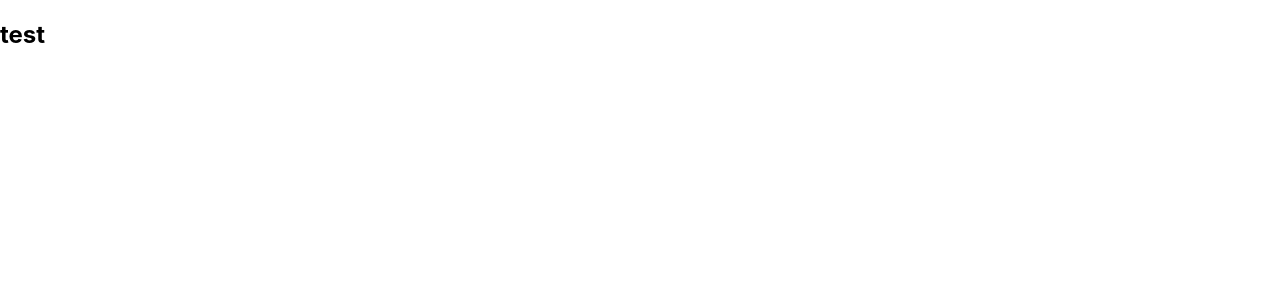
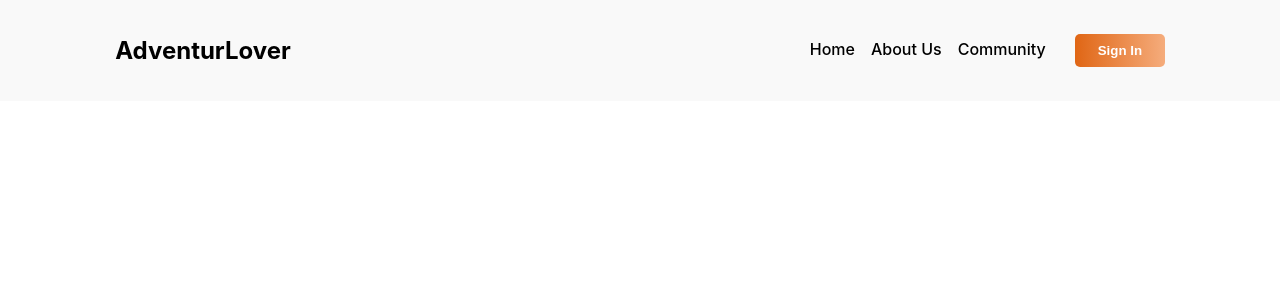
Before and after one commit to AnnomsDev/Tourism-Website-client-side, a React (Create React App) app: page / in a window 1280 px wide. Shown: the top 300 px of the page. Built offline with nearby package versions, Linux system fonts and the light colour scheme.

Commit message:
basic header added

```diff
--- a/src/App.css
+++ b/src/App.css
@@ -1,3 +1,3 @@
 .App {
-
+  background: #F9F9F9;
 }
--- a/src/App.js
+++ b/src/App.js
@@ -1,9 +1,17 @@
 import './App.css';
+import { BrowserRouter as Router, Switch, Route } from 'react-router-dom'
+import Header from './components/Header/Header';
 
 function App() {
   return (
     <div className="App">
-      <h2>test</h2>
+      <Router>
+        <Header />
+
+
+      </Router>
+
+
     </div>
   );
 }
--- /dev/null
+++ b/src/components/Header/Header.css
@@ -0,0 +1,24 @@
+.header{
+    display: flex;
+    align-items: center;
+    padding: 1em 9vw;
+}
+.header .logo{
+    margin-right: auto;
+}
+.header a{
+    text-decoration: none;
+    font-weight: 500;
+    color: black;
+}
+.header nav *{
+    margin-left: 1em;
+}
+.btn-primary{
+    border: none;
+    padding: .7em 1.7em;
+    background: linear-gradient(90deg, #e06615,   #f5ac7c) ;
+    color: white;
+    font-weight: 700;
+    border-radius: 5px;
+}
--- /dev/null
+++ b/src/components/Header/Header.js
@@ -0,0 +1,21 @@
+import './Header.css'
+import React from 'react';
+import { Link, NavLink } from 'react-router-dom';
+
+const Header = () => {
+    return (
+        <div className='header'>
+            <Link to='/' className='logo'>
+                <h2>AdventurLover</h2>
+            </Link>
+            <nav>
+                <NavLink to='/'>Home</NavLink>
+                <NavLink to='/about-us'>About Us</NavLink>
+                <NavLink to='/community'>Community</NavLink>
+                <Link to='/signin'><button className="btn-primary">Sign In</button></Link>
+            </nav>
+        </div>
+    );
+};
+
+export default Header;
```
